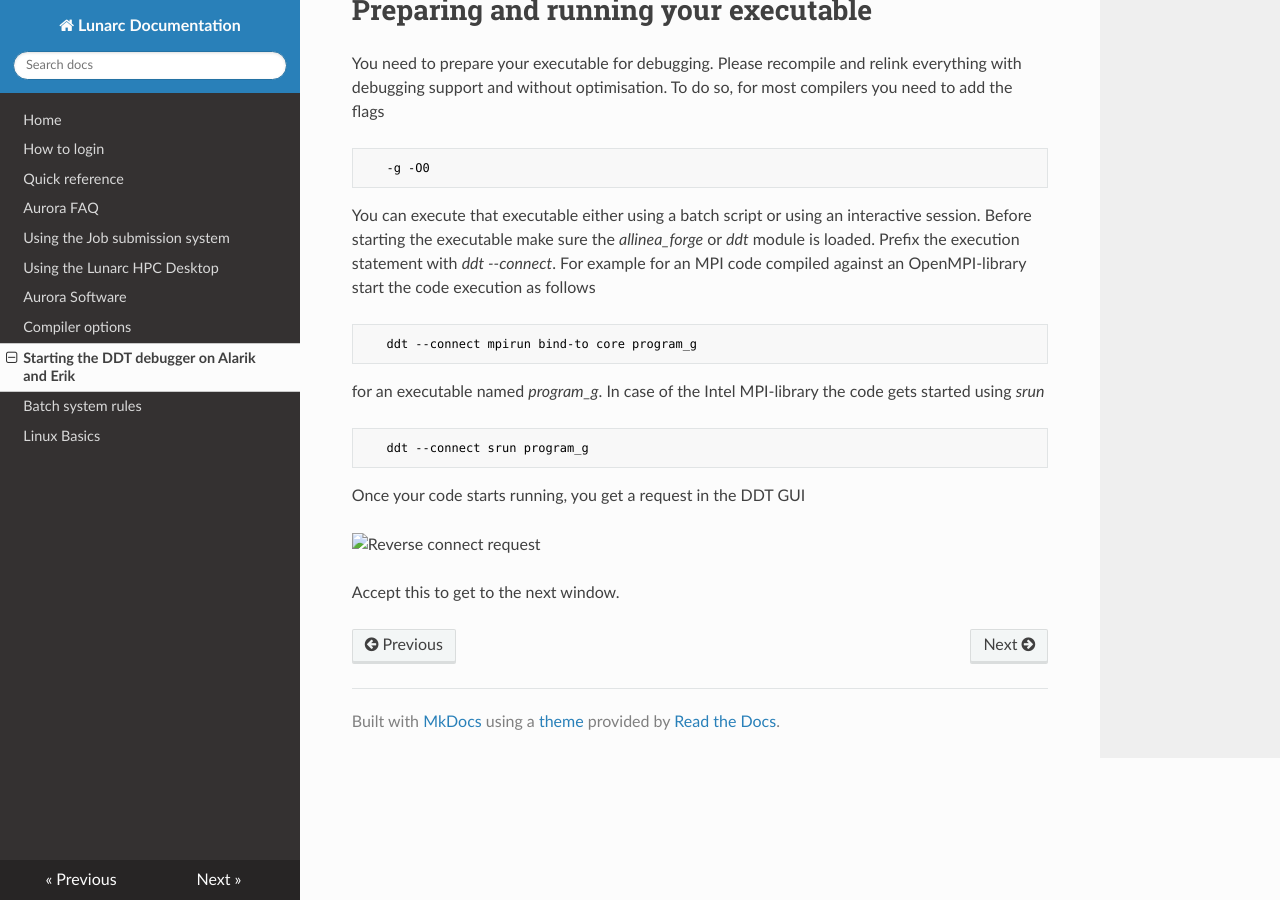
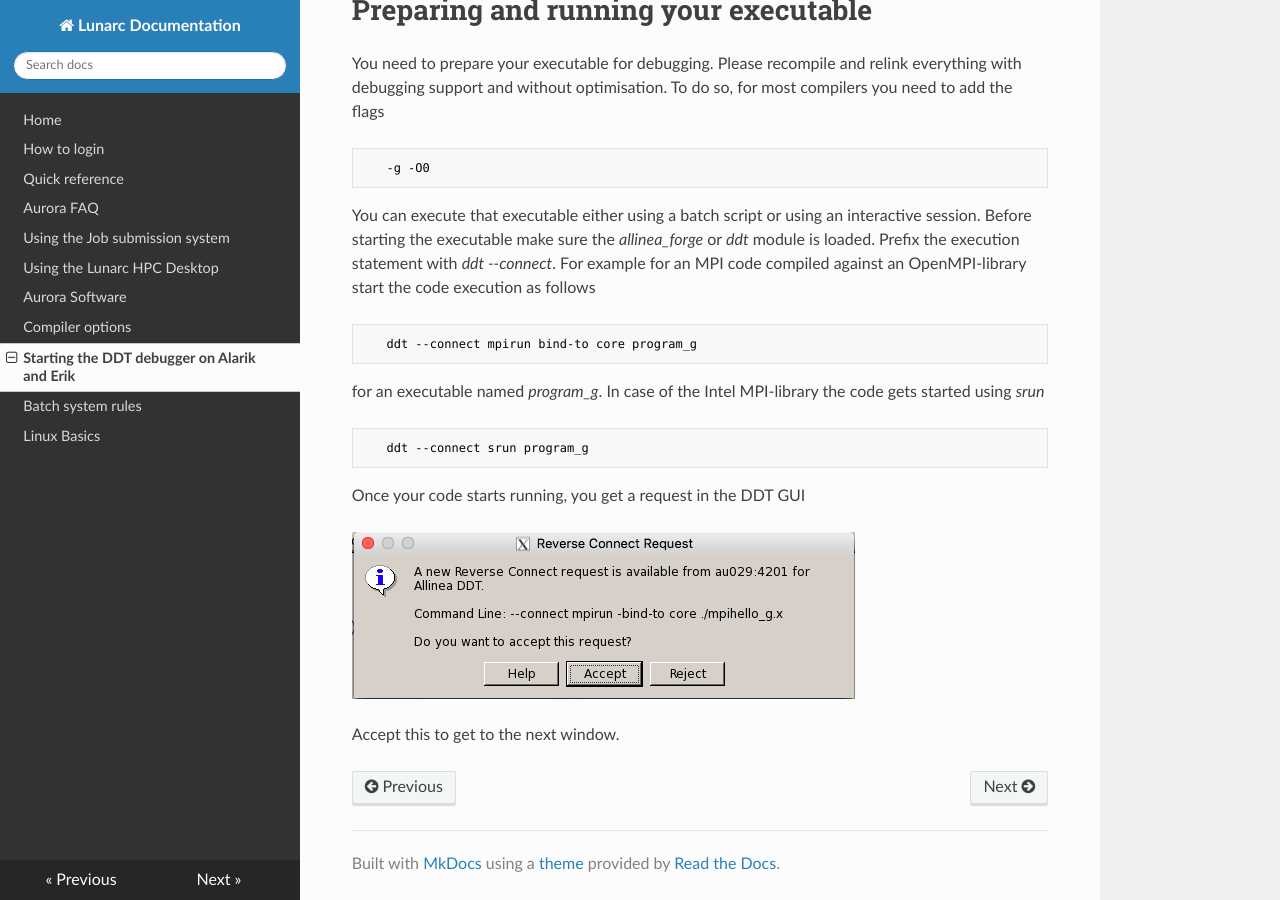
Before and after one commit to lunarc/lunarc_docs, an MkDocs documentation site: the page built from docs/ddt_debugger.md, in a window 1280 px wide and 900 px high, scrolled down 2286 px. Built offline with MkDocs 1.6.1, drawn with Linux system fonts in a browser that asks for light colours; nearby versions of some CDN libraries; old or Windows-style settings are respelled for this version of MkDocs.

Commit message:
Another try to make the image visible

````diff
--- a/docs/ddt_debugger.md
+++ b/docs/ddt_debugger.md
@@ -60,7 +60,7 @@ for an executable named *program_g*.  In case of the Intel MPI-library the code
 ```
 Once your code starts running, you get a request in the DDT GUI
 
-![Reverse connect request](images/ddtreverseConnectRequest.png "reverse connect request")
+![Reverse connect request](images/ddtReverseConnectRequest.png "reverse connect request")
 
 Accept this to get to the next window.
 
````
